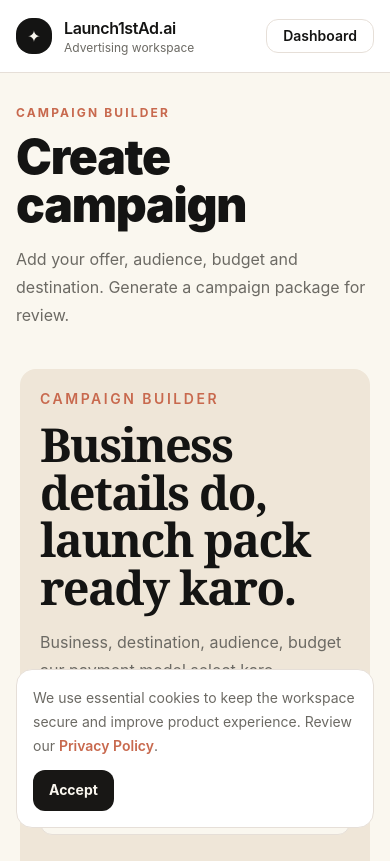
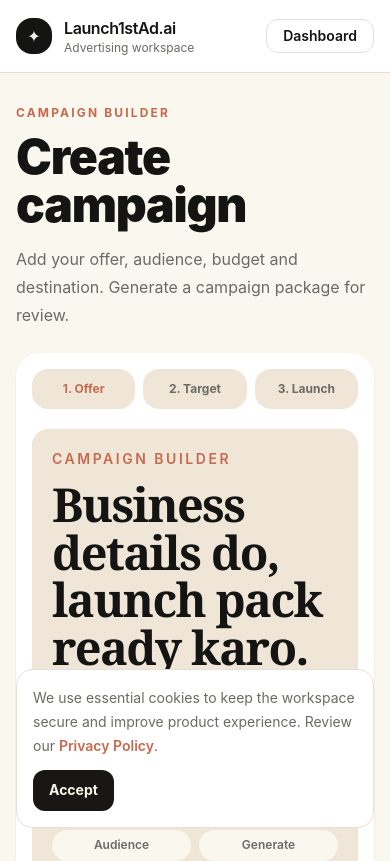
Before and after one commit to lkmeeena882437-dotcom/Launch1stAd.ai, a Next.js app: page /campaign in a window 390 px wide. Shown: the top 861 px of the page. Built offline with nearby package versions, Linux system fonts and the light colour scheme.

Commit message:
Make campaign builder layout mobile-first

```diff
--- a/components/campaign/CampaignBuilder.tsx
+++ b/components/campaign/CampaignBuilder.tsx
@@ -119,16 +119,23 @@
   }
 
   return (
-    <div className="mx-auto grid max-w-7xl gap-8 px-5 py-10 lg:grid-cols-[0.9fr_1.1fr]">
-      <div>
+    <div className="mx-auto grid max-w-7xl gap-5 px-4 py-6 md:px-5 md:py-10 lg:grid-cols-[0.86fr_1.14fr]">
+      <div className="rounded-3xl bg-white p-4 shadow-soft md:p-6">
+        <div className="mb-5 grid grid-cols-3 gap-2 text-center text-xs font-bold text-muted">
+          <div className="rounded-2xl bg-card px-2 py-3 text-coral">1. Offer</div>
+          <div className="rounded-2xl bg-card px-2 py-3">2. Target</div>
+          <div className="rounded-2xl bg-card px-2 py-3">3. Launch</div>
+        </div>
         {clientLoaded && <p className="mb-4 rounded-xl border border-hairline bg-card px-4 py-3 text-sm font-semibold text-coral">Client profile loaded.</p>}
         {reuseLoaded && <p className="mb-4 rounded-xl border border-hairline bg-card px-4 py-3 text-sm font-semibold text-coral">Saved campaign loaded.</p>}
         {profileLoaded && <p className="mb-4 rounded-xl border border-hairline bg-card px-4 py-3 text-sm font-semibold text-coral">Business profile loaded.</p>}
         {isGenerating && <p className="mb-4 rounded-xl border border-hairline bg-card px-4 py-3 text-sm font-semibold text-coral">Generating campaign package...</p>}
-        {generated && <p className="mb-4 rounded-xl border border-hairline bg-card px-4 py-3 text-sm font-semibold text-coral">Campaign package ready. {syncMessage}</p>}
+        {generated && <p className="mb-4 rounded-xl border border-hairline bg-card px-4 py-3 text-sm font-semibold text-coral">Campaign package ready. Submit it for review after funding your ad wallet. {syncMessage}</p>}
         <CampaignForm form={form} update={update} onSubmit={onSubmit} />
       </div>
-      <ResultPanel campaign={campaign} generated={generated} />
+      <div className="rounded-3xl bg-white p-4 shadow-soft md:p-6">
+        <ResultPanel campaign={campaign} generated={generated} />
+      </div>
     </div>
   );
 }
```
